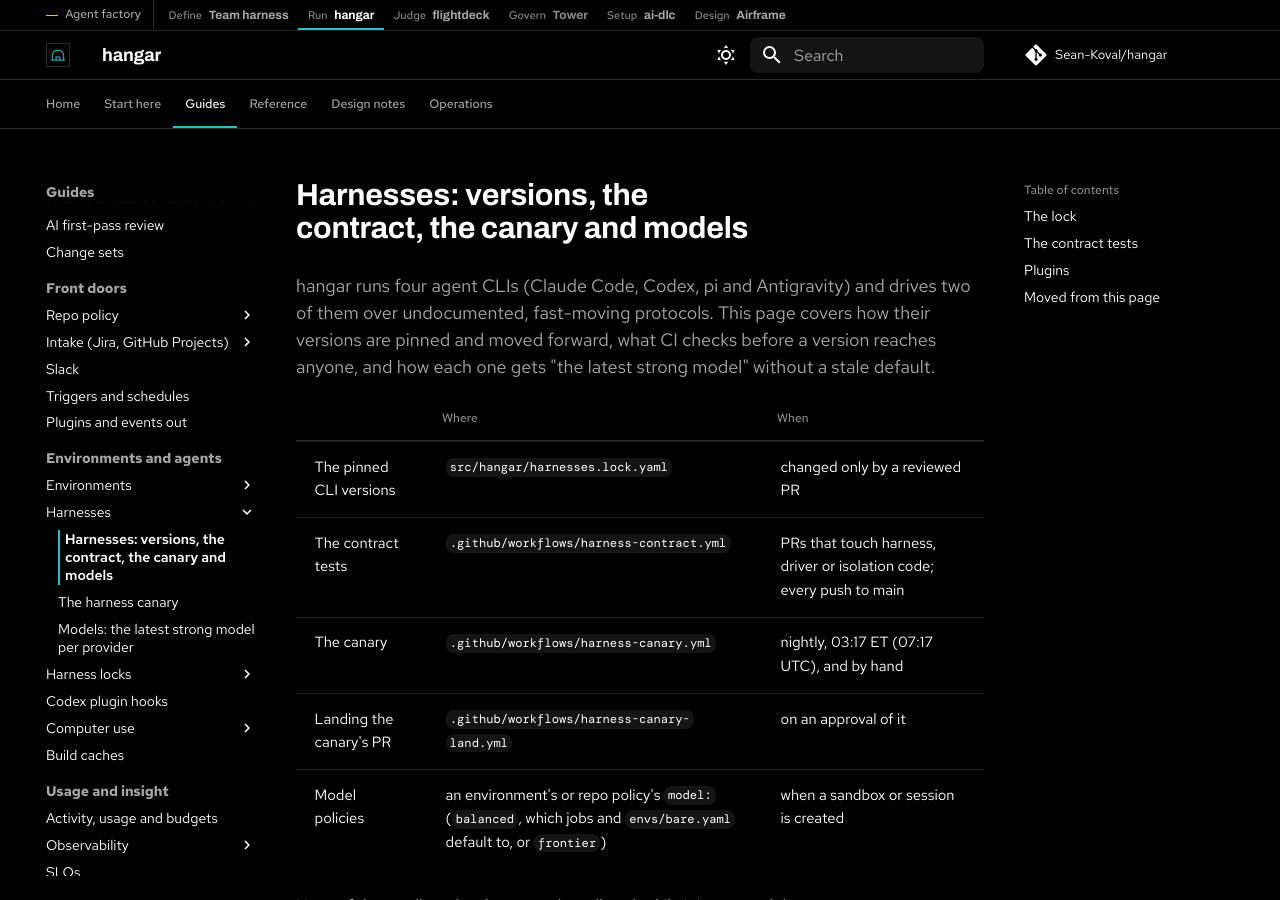
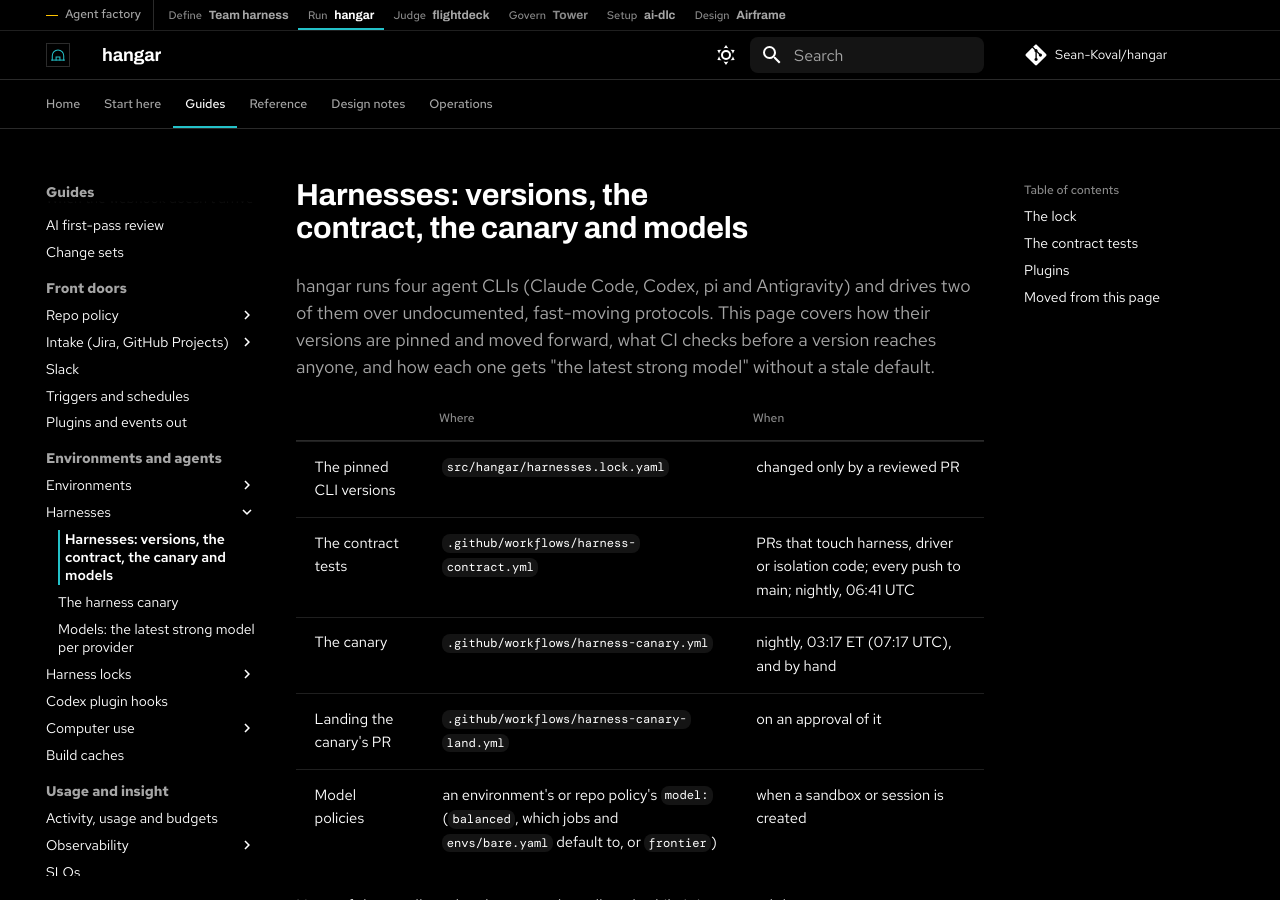
Before and after one commit to Sean-Koval/hangar, an MkDocs documentation site: the page built from docs/harnesses.md, in a window 1280 px wide and 900 px high. Built offline with MkDocs 1.6.1 and Material for MkDocs 9.7.7, drawn with Linux system fonts in a browser that asks for light colours; comment, search, counter and statistics services are not loaded.

Commit message:
KAN-275: run the real-CLI contract tests nightly and report a failed night
The harness contract job already runs the locked Claude Code, Codex and pi CLIs on PRs that touch harness code and on
pushes to main. It now also runs nightly, triggers on govhook changes, runs the real-CLI tests in
test_codex_plugins.py and test_modelgw.py, and opens or comments on a harness-contract issue when a nightly run fails.

Jira: KAN-275

Co-Authored-By: Claude Opus 5.5 <noreply@anthropic.com>

```diff
--- a/docs/harnesses.md
+++ b/docs/harnesses.md
@@ -7,7 +7,7 @@ anyone, and how each one gets "the latest strong model" without a stale default.
 | | Where | When |
 | --- | --- | --- |
 | The pinned CLI versions | `src/hangar/harnesses.lock.yaml` | changed only by a reviewed PR |
-| The contract tests | `.github/workflows/harness-contract.yml` | PRs that touch harness, driver or isolation code; every push to main |
+| The contract tests | `.github/workflows/harness-contract.yml` | PRs that touch harness, driver or isolation code; every push to main; nightly, 06:41 UTC |
 | The canary | `.github/workflows/harness-canary.yml` | nightly, 03:17 ET (07:17 UTC), and by hand |
 | Landing the canary's PR | `.github/workflows/harness-canary-land.yml` | on an approval of it |
 | Model policies | an environment's or repo policy's `model:` (`balanced`, which jobs and `envs/bare.yaml` default to, or `frontier`) | when a sandbox or session is created |
```
Also changed, not shown: changes/KAN-275.md (added, +4 -0 lines), 1 other file.
